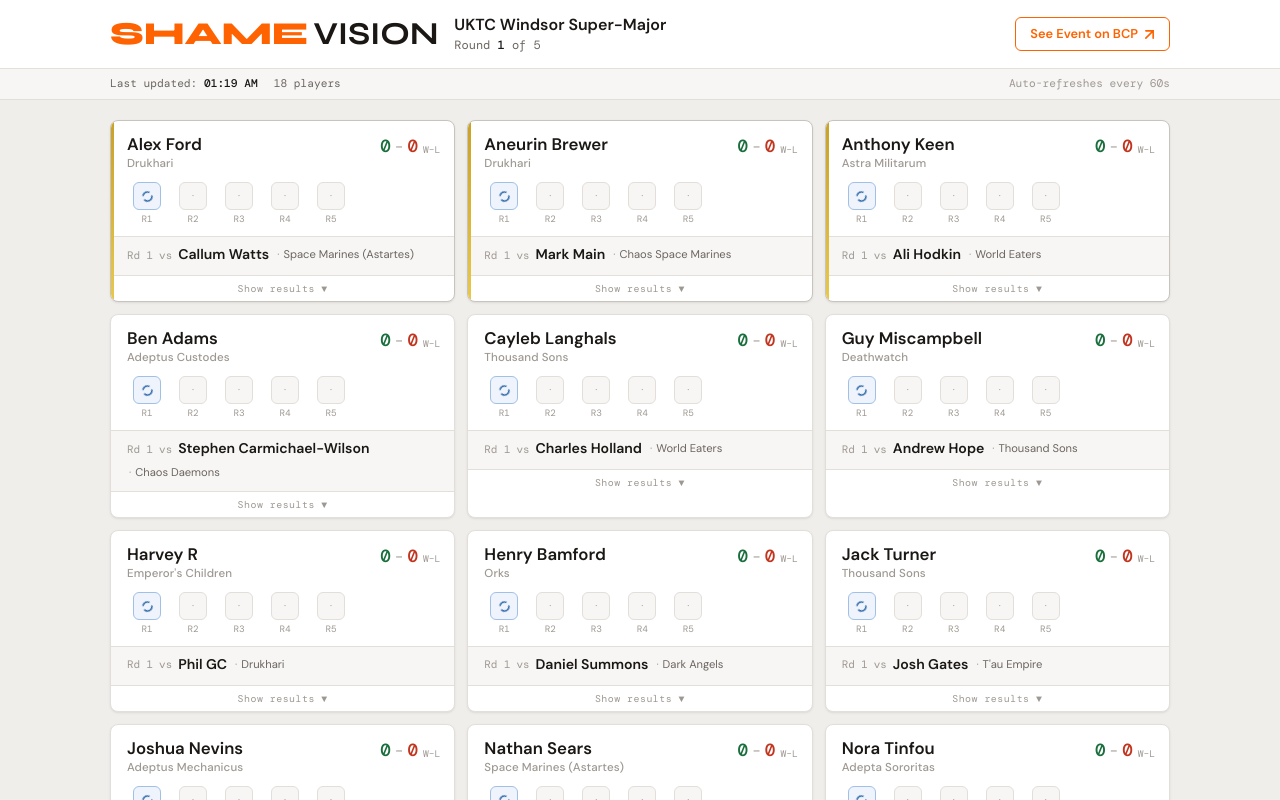
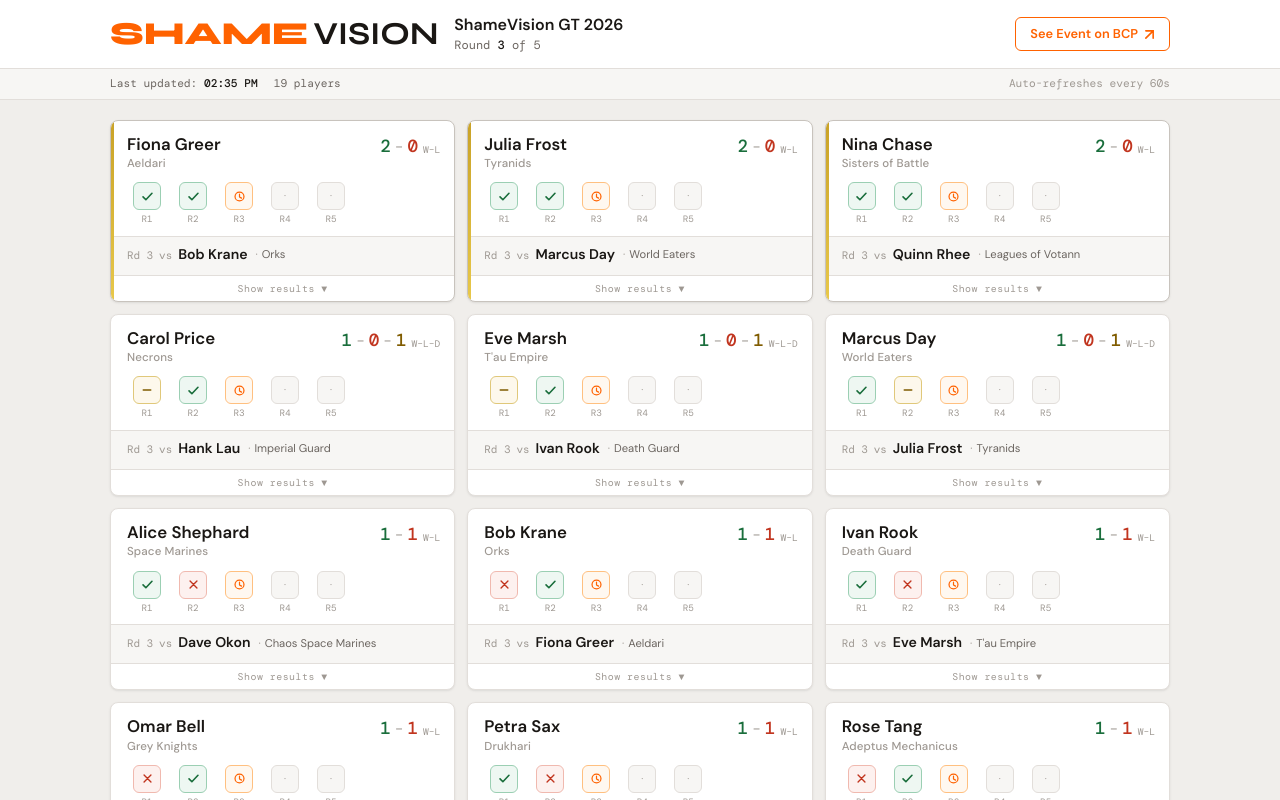
Before and after one commit to mattwhiteley/shamevision, a Next.js app: page / in a window 1280 px wide. Shown: the top 800 px of the page. Built offline with nearby package versions, Linux system fonts and the light colour scheme.

Commit message:
Add files via upload

```diff
--- a/app/globals.css
+++ b/app/globals.css
@@ -374,6 +374,7 @@ body {
 .round-pip--draw   .round-pip__icon { background: var(--draw-bg); border-color: #e0c87a; color: var(--draw); }
 .round-pip--bye    .round-pip__icon { background: var(--bye-bg);  border-color: #b0c8f0; color: var(--bye);  }
 .round-pip--in_progress .round-pip__icon { background: var(--live-bg); border-color: #a0c0e8; color: var(--live); }
+.round-pip--upcoming    .round-pip__icon { background: #fff8f0;       border-color: #ffc080; color: #ff6200;   }
 .round-pip--pending     .round-pip__icon { background: var(--surface-2); border-color: var(--border); color: var(--text-3); }
 
 /* Spinner */
--- a/app/page.tsx
+++ b/app/page.tsx
@@ -73,13 +73,13 @@ export default function Home() {
       {/* ── Cards ── */}
       <main className="main">
         <div className="grid">
-          {players.map((stats, i) => (
+          {players.map((stats) => (
             <PlayerCard
               key={stats.player.id}
               stats={stats}
               currentRound={data.currentRound}
               totalRounds={data.totalRounds}
-              rank={i + 1}
+              roundInProgress={data.roundInProgress}
             />
           ))}
         </div>
--- a/components/PlayerCard.tsx
+++ b/components/PlayerCard.tsx
@@ -8,7 +8,7 @@ type Props = {
   stats: PlayerStats;
   currentRound: number;
   totalRounds: number;
-  rank: number;
+  roundInProgress: boolean;
 };
 
 const OUTCOME_ICONS: Record<RoundOutcome, React.ReactNode> = {
@@ -38,6 +38,12 @@ const OUTCOME_ICONS: Record<RoundOutcome, React.ReactNode> = {
       <circle cx="8" cy="8" r="5.5" stroke="currentColor" strokeWidth="1.75" strokeDasharray="9 6" strokeLinecap="round" />
     </svg>
   ),
+  upcoming: (
+    <svg viewBox="0 0 16 16" fill="none" width="13" height="13">
+      <circle cx="8" cy="8" r="5.5" stroke="currentColor" strokeWidth="1.5" />
+      <path d="M8 5v3.5l2.5 1.5" stroke="currentColor" strokeWidth="1.5" strokeLinecap="round" strokeLinejoin="round" />
+    </svg>
+  ),
   pending: (
     <span style={{ fontSize: "10px", lineHeight: 1 }}>·</span>
   ),
@@ -49,6 +55,7 @@ const OUTCOME_LABELS: Record<RoundOutcome, string> = {
   draw: "Draw",
   bye: "Bye",
   in_progress: "Live",
+  upcoming: "Soon",
   pending: "—",
 };
 
@@ -71,7 +78,7 @@ export default function PlayerCard({
   stats,
   currentRound,
   totalRounds,
-  rank,
+  roundInProgress,
 }: Props) {
   const [expanded, setExpanded] = useState(false);
   const { player, wins, losses, draws, currentRoundData } = stats;
@@ -80,7 +87,7 @@ export default function PlayerCard({
 
   return (
     <div
-      className={`card${rank <= 3 ? " card--podium" : ""}${expanded ? " card--expanded" : ""}`}
+      className={`card${wins >= 2 ? " card--podium" : ""}${expanded ? " card--expanded" : ""}`}
       onClick={() => setExpanded((v) => !v)}
       role="button"
       tabIndex={0}
@@ -115,7 +122,7 @@ export default function PlayerCard({
           const rNum = i + 1;
           const rd = player.rounds.find((r) => r.round === rNum);
           const outcome: RoundOutcome = rd
-            ? getOutcome(rd.playerScore, rd.opponentScore, rd.opponent, rNum === currentRound)
+            ? getOutcome(rd.playerScore, rd.opponentScore, rd.opponent, rNum === currentRound, roundInProgress)
             : "pending";
           return <RoundPip key={rNum} roundNum={rNum} outcome={outcome} />;
         })}
@@ -154,7 +161,8 @@ export default function PlayerCard({
                 rd.playerScore,
                 rd.opponentScore,
                 rd.opponent,
-                rd.round === currentRound
+                rd.round === currentRound,
+                roundInProgress,
               );
               const resolved =
                 rd.playerScore !== null && rd.opponentScore !== null;
--- a/data/tournament.json
+++ b/data/tournament.json
@@ -1,32 +1,33 @@
 {
-  "eventName": "UKTC Windsor Super-Major",
-  "bcpUrl": "https://www.bestcoastpairings.com/event/AZFDANhFHJS6",
+  "eventName": "ShameVision GT 2026",
+  "bcpUrl": "https://www.bestcoastpairings.com/event/YOUR_EVENT_ID",
   "totalRounds": 5,
-  "currentRound": 1,
-  "updated_at": "2026-03-07T01:19:22",
+  "currentRound": 3,
+  "roundInProgress": false,
+  "updated_at": "2026-03-07T14:35:00",
   "players": [
     {
-      "id": "fBqy4lgUFARO",
-      "name": "Alex Ford",
-      "faction": "Drukhari",
+      "id": "1",
+      "name": "Alice Shephard",
+      "faction": "Space Marines",
       "rounds": [
         {
           "round": 1,
-          "opponent": "Callum Watts",
-          "opponentFaction": "Space Marines (Astartes)",
-          "playerScore": null,
-          "opponentScore": null
-        }
-      ]
-    },
-    {
-      "id": "YjgMiUIcM7z4",
-      "name": "Aneurin Brewer",
-      "faction": "Drukhari",
-      "rounds": [
+          "opponent": "Bob Krane",
+          "opponentFaction": "Orks",
+          "playerScore": 87,
+          "opponentScore": 45
+        },
         {
-          "round": 1,
-          "opponent": "Mark Main",
+          "round": 2,
+          "opponent": "Carol Price",
+          "opponentFaction": "Necrons",
+          "playerScore": 55,
+          "opponentScore": 72
+        },
+        {
+          "round": 3,
+          "opponent": "Dave Okon",
           "opponentFaction": "Chaos Space Marines",
           "playerScore": null,
           "opponentScore": null
@@ -34,13 +35,223 @@
       ]
     },
     {
-      "id": "z5c69TPz4xz4",
-      "name": "Anthony Keen",
-      "faction": "Astra Militarum",
+      "id": "2",
+      "name": "Bob Krane",
+      "faction": "Orks",
       "rounds": [
         {
           "round": 1,
-          "opponent": "Ali Hodkin",
+          "opponent": "Alice Shephard",
+          "opponentFaction": "Space Marines",
+          "playerScore": 45,
+          "opponentScore": 87
+        },
+        {
+          "round": 2,
+          "opponent": "Dave Okon",
+          "opponentFaction": "Chaos Space Marines",
+          "playerScore": 91,
+          "opponentScore": 60
+        },
+        {
+          "round": 3,
+          "opponent": "Fiona Greer",
+          "opponentFaction": "Aeldari",
+          "playerScore": null,
+          "opponentScore": null
+        }
+      ]
+    },
+    {
+      "id": "3",
+      "name": "Carol Price",
+      "faction": "Necrons",
+      "rounds": [
+        {
+          "round": 1,
+          "opponent": "Eve Marsh",
+          "opponentFaction": "T'au Empire",
+          "playerScore": 78,
+          "opponentScore": 78
+        },
+        {
+          "round": 2,
+          "opponent": "Alice Shephard",
+          "opponentFaction": "Space Marines",
+          "playerScore": 72,
+          "opponentScore": 55
+        },
+        {
+          "round": 3,
+          "opponent": "Hank Lau",
+          "opponentFaction": "Imperial Guard",
+          "playerScore": null,
+          "opponentScore": null
+        }
+      ]
+    },
+    {
+      "id": "4",
+      "name": "Dave Okon",
+      "faction": "Chaos Space Marines",
+      "rounds": [
+        {
+          "round": 1,
+          "opponent": "Fiona Greer",
+          "opponentFaction": "Aeldari",
+          "playerScore": 65,
+          "opponentScore": 82
+        },
+        {
+          "round": 2,
+          "opponent": "Bob Krane",
+          "opponentFaction": "Orks",
+          "playerScore": 60,
+          "opponentScore": 91
+        },
+        {
+          "round": 3,
+          "opponent": "Alice Shephard",
+          "opponentFaction": "Space Marines",
+          "playerScore": null,
+          "opponentScore": null
+        }
+      ]
+    },
+    {
+      "id": "5",
+      "name": "Eve Marsh",
+      "faction": "T'au Empire",
+      "rounds": [
+        {
+          "round": 1,
+          "opponent": "Carol Price",
+          "opponentFaction": "Necrons",
+          "playerScore": 78,
+          "opponentScore": 78
+        },
+        {
+          "round": 2,
+          "opponent": "Hank Lau",
+          "opponentFaction": "Imperial Guard",
+          "playerScore": 88,
+          "opponentScore": 40
+        },
+        {
+          "round": 3,
+          "opponent": "Ivan Rook",
+          "opponentFaction": "Death Guard",
+          "playerScore": null,
+          "opponentScore": null
+        }
+      ]
+    },
+    {
+      "id": "6",
+      "name": "Fiona Greer",
+      "faction": "Aeldari",
+      "rounds": [
+        {
+          "round": 1,
+          "opponent": "Dave Okon",
+          "opponentFaction": "Chaos Space Marines",
+          "playerScore": 82,
+          "opponentScore": 65
+        },
+        {
+          "round": 2,
+          "opponent": "Ivan Rook",
+          "opponentFaction": "Death Guard",
+          "playerScore": 77,
+          "opponentScore": 55
+        },
+        {
+          "round": 3,
+          "opponent": "Bob Krane",
+          "opponentFaction": "Orks",
+          "playerScore": null,
+          "opponentScore": null
+        }
+      ]
+    },
+    {
+      "id": "7",
+      "name": "Hank Lau",
+      "faction": "Imperial Guard",
+      "rounds": [
+        {
+          "round": 1,
+          "opponent": "Ivan Rook",
+          "opponentFaction": "Death Guard",
+          "playerScore": 50,
+          "opponentScore": 90
+        },
+        {
+          "round": 2,
+          "opponent": "Eve Marsh",
+          "opponentFaction": "T'au Empire",
+          "playerScore": 40,
+          "opponentScore": 88
+        },
+        {
+          "round": 3,
+          "opponent": "Carol Price",
+          "opponentFaction": "Necrons",
+          "playerScore": null,
+          "opponentScore": null
+        }
+      ]
+    },
+    {
+      "id": "8",
+      "name": "Ivan Rook",
+      "faction": "Death Guard",
+      "rounds": [
+        {
+          "round": 1,
+          "opponent": "Hank Lau",
+          "opponentFaction": "Imperial Guard",
+          "playerScore": 90,
+          "opponentScore": 50
+        },
+        {
+          "round": 2,
+          "opponent": "Fiona Greer",
+          "opponentFaction": "Aeldari",
+          "playerScore": 55,
+          "opponentScore": 77
+        },
+        {
+          "round": 3,
+          "opponent": "Eve Marsh",
+          "opponentFaction": "T'au Empire",
+          "playerScore": null,
+          "opponentScore": null
+        }
+      ]
+    },
+    {
+      "id": "9",
+      "name": "Julia Frost",
+      "faction": "Tyranids",
+      "rounds": [
+        {
+          "round": 1,
+          "opponent": "Karl Vines",
+          "opponentFaction": "Blood Angels",
+          "playerScore": 95,
+          "opponentScore": 40
+        },
+        {
+          "round": 2,
+          "opponent": "Lena Obi",
+          "opponentFaction": "Dark Angels",
+          "playerScore": 88,
+          "opponentScore": 50
+        },
+        {
+          "round": 3,
+          "opponent": "Marcus Day",
           "opponentFaction": "World Eaters",
           "playerScore": null,
           "opponentScore": null
@@ -48,55 +259,139 @@
       ]
     },
     {
-      "id": "woQXZRznsk3K",
-      "name": "Ben Adams",
-      "faction": "Adeptus Custodes",
+      "id": "10",
+      "name": "Karl Vines",
+      "faction": "Blood Angels",
       "rounds": [
         {
           "round": 1,
-          "opponent": "Stephen Carmichael-Wilson",
-          "opponentFaction": "Chaos Daemons",
+          "opponent": "Julia Frost",
+          "opponentFaction": "Tyranids",
+          "playerScore": 40,
+          "opponentScore": 95
+        },
+        {
+          "round": 2,
+          "opponent": "Marcus Day",
+          "opponentFaction": "World Eaters",
+          "playerScore": 70,
+          "opponentScore": 70
+        },
+        {
+          "round": 3,
+          "opponent": "Lena Obi",
+          "opponentFaction": "Dark Angels",
           "playerScore": null,
           "opponentScore": null
         }
       ]
     },
     {
-      "id": "33brY5UrLdsu",
-      "name": "Cayleb Langhals",
-      "faction": "Thousand Sons",
+      "id": "11",
+      "name": "Lena Obi",
+      "faction": "Dark Angels",
       "rounds": [
         {
           "round": 1,
-          "opponent": "Charles Holland",
+          "opponent": "Marcus Day",
           "opponentFaction": "World Eaters",
+          "playerScore": 61,
+          "opponentScore": 80
+        },
+        {
+          "round": 2,
+          "opponent": "Julia Frost",
+          "opponentFaction": "Tyranids",
+          "playerScore": 50,
+          "opponentScore": 88
+        },
+        {
+          "round": 3,
+          "opponent": "Karl Vines",
+          "opponentFaction": "Blood Angels",
           "playerScore": null,
           "opponentScore": null
         }
       ]
     },
     {
-      "id": "FbDq4Lt8E4tg",
-      "name": "Guy Miscampbell",
-      "faction": "Deathwatch",
+      "id": "12",
+      "name": "Marcus Day",
+      "faction": "World Eaters",
       "rounds": [
         {
           "round": 1,
-          "opponent": "Andrew Hope",
-          "opponentFaction": "Thousand Sons",
+          "opponent": "Lena Obi",
+          "opponentFaction": "Dark Angels",
+          "playerScore": 80,
+          "opponentScore": 61
+        },
+        {
+          "round": 2,
+          "opponent": "Karl Vines",
+          "opponentFaction": "Blood Angels",
+          "playerScore": 70,
+          "opponentScore": 70
+        },
+        {
+          "round": 3,
+          "opponent": "Julia Frost",
+          "opponentFaction": "Tyranids",
           "playerScore": null,
           "opponentScore": null
         }
       ]
     },
     {
-      "id": "s8lTu9rXoSUi",
-      "name": "Harvey R",
-      "faction": "Emperor's Children",
+      "id": "13",
+      "name": "Nina Chase",
+      "faction": "Sisters of Battle",
       "rounds": [
         {
           "round": 1,
-          "opponent": "Phil GC",
+          "opponent": "Omar Bell",
+          "opponentFaction": "Grey Knights",
+          "playerScore": 73,
+          "opponentScore": 65
+        },
+        {
+          "round": 2,
+          "opponent": "Petra Sax",
+          "opponentFaction": "Drukhari",
+          "playerScore": 82,
+          "opponentScore": 55
+        },
+        {
+          "round": 3,
+          "opponent": "Quinn Rhee",
+          "opponentFaction": "Leagues of Votann",
+          "playerScore": null,
+          "opponentScore": null
+        }
+      ]
+    },
+    {
+      "id": "14",
+      "name": "Omar Bell",
+      "faction": "Grey Knights",
+      "rounds": [
+        {
+          "round": 1,
+          "opponent": "Nina Chase",
+          "opponentFaction": "Sisters of Battle",
+          "playerScore": 65,
+          "opponentScore": 73
+        },
+        {
+          "round": 2,
+          "opponent": "Quinn Rhee",
+          "opponentFaction": "Leagues of Votann",
+          "playerScore": 88,
+          "opponentScore": 71
+        },
+        {
+          "round": 3,
+          "opponent": "Petra Sax",
           "opponentFaction": "Drukhari",
           "playerScore": null,
           "opponentScore": null
@@ -104,154 +399,140 @@
       ]
     },
     {
-      "id": "58mODOgA6nDN",
-      "name": "Henry Bamford",
-      "faction": "Orks",
+      "id": "15",
+      "name": "Petra Sax",
+      "faction": "Drukhari",
       "rounds": [
         {
           "round": 1,
-          "opponent": "Daniel Summons",
-          "opponentFaction": "Dark Angels",
+          "opponent": "Quinn Rhee",
+          "opponentFaction": "Leagues of Votann",
+          "playerScore": 91,
+          "opponentScore": 44
+        },
+        {
+          "round": 2,
+          "opponent": "Nina Chase",
+          "opponentFaction": "Sisters of Battle",
+          "playerScore": 55,
+          "opponentScore": 82
+        },
+        {
+          "round": 3,
+          "opponent": "Omar Bell",
+          "opponentFaction": "Grey Knights",
           "playerScore": null,
           "opponentScore": null
         }
       ]
     },
     {
-      "id": "rR2nlLnLJSn5",
-      "name": "Jack Turner",
-      "faction": "Thousand Sons",
+      "id": "16",
+      "name": "Quinn Rhee",
+      "faction": "Leagues of Votann",
       "rounds": [
         {
           "round": 1,
-          "opponent": "Josh Gates",
-          "opponentFaction": "T'au Empire",
+          "opponent": "Petra Sax",
+          "opponentFaction": "Drukhari",
+          "playerScore": 44,
+          "opponentScore": 91
+        },
+        {
+          "round": 2,
+          "opponent": "Omar Bell",
+          "opponentFaction": "Grey Knights",
+          "playerScore": 71,
+          "opponentScore": 88
+        },
+        {
+          "round": 3,
+          "opponent": "Nina Chase",
+          "opponentFaction": "Sisters of Battle",
           "playerScore": null,
           "opponentScore": null
         }
       ]
     },
     {
-      "id": "VZtgkvqvbJSy",
-      "name": "Joshua Nevins",
+      "id": "17",
+      "name": "Rose Tang",
       "faction": "Adeptus Mechanicus",
       "rounds": [
         {
           "round": 1,
-          "opponent": "Nick Hooper",
-          "opponentFaction": "Astra Militarum",
+          "opponent": "Sam Wolfe",
+          "opponentFaction": "Custodes",
+          "playerScore": 68,
+          "opponentScore": 75
+        },
+        {
+          "round": 2,
+          "opponent": "Tara King",
+          "opponentFaction": "Chaos Daemons",
+          "playerScore": 85,
+          "opponentScore": 60
+        },
+        {
+          "round": 3,
+          "opponent": "Sam Wolfe",
+          "opponentFaction": "Custodes",
           "playerScore": null,
           "opponentScore": null
         }
       ]
     },
     {
-      "id": "XhZ1fyFhfWUX",
-      "name": "Nathan Sears",
-      "faction": "Space Marines (Astartes)",
+      "id": "18",
+      "name": "Sam Wolfe",
+      "faction": "Custodes",
       "rounds": [
         {
           "round": 1,
-          "opponent": "Daniel Bolton",
-          "opponentFaction": "Blood Angels",
+          "opponent": "Rose Tang",
+          "opponentFaction": "Adeptus Mechanicus",
+          "playerScore": 75,
+          "opponentScore": 68
+        },
+        {
+          "round": 2,
+          "opponent": "Tara King",
+          "opponentFaction": "Chaos Daemons",
+          "playerScore": 55,
+          "opponentScore": 88
+        },
+        {
+          "round": 3,
+          "opponent": "Rose Tang",
+          "opponentFaction": "Adeptus Mechanicus",
           "playerScore": null,
           "opponentScore": null
         }
       ]
     },
     {
-      "id": "CyIARghyVvpf",
-      "name": "Nora Tinfou",
-      "faction": "Adepta Sororitas",
-      "rounds": [
-        {
-          "round": 1,
-          "opponent": "Dave Hillier",
-          "opponentFaction": "Tyranids",
-          "playerScore": null,
-          "opponentScore": null
-        }
-      ]
-    },
-    {
-      "id": "wqhXHJHQlJZL",
-      "name": "Oscar Luckin",
-      "faction": "Emperor's Children",
-      "rounds": [
-        {
-          "round": 1,
-          "opponent": "Alexander Wall",
-          "opponentFaction": "Adeptus Custodes",
-          "playerScore": null,
-          "opponentScore": null
-        }
-      ]
-    },
-    {
-      "id": "LqO4yFo5fdHG",
-      "name": "Paul Looker",
-      "faction": "Drukhari",
-      "rounds": [
-        {
-          "round": 1,
-          "opponent": "Charles Norman",
-          "opponentFaction": "T'au Empire",
-          "playerScore": null,
-          "opponentScore": null
-        }
-      ]
-    },
-    {
-      "id": "t4LODo37Kr16",
-      "name": "Robert Briden",
-      "faction": "Necrons",
-      "rounds": [
-        {
-          "round": 1,
-          "opponent": "Jarrad Evans",
-          "opponentFaction": "Necrons",
-          "playerScore": null,
-          "opponentScore": null
-        }
-      ]
-    },
-    {
-      "id": "ELGIbe6PWCxn",
-      "name": "Samuel Francis",
+      "id": "19",
+      "name": "Tara King",
       "faction": "Chaos Daemons",
       "rounds": [
         {
           "round": 1,
-          "opponent": "Byron 🔥🎲 Sidhu",
-          "opponentFaction": "Chaos Daemons",
-          "playerScore": null,
-          "opponentScore": null
-        }
-      ]
-    },
-    {
-      "id": "uYM5aFnNZIkL",
-      "name": "Spencer James",
-      "faction": "Emperor's Children",
-      "rounds": [
+          "opponent": "Sam Wolfe",
+          "opponentFaction": "Custodes",
+          "playerScore": 62,
+          "opponentScore": 85
+        },
         {
-          "round": 1,
-          "opponent": "Kaashif Hymabaccus",
-          "opponentFaction": "Necrons",
-          "playerScore": null,
-          "opponentScore": null
-        }
-      ]
-    },
-    {
-      "id": "NHwEcaiFGEpo",
-      "name": "Tim Waters",
-      "faction": "Drukhari",
-      "rounds": [
+          "round": 2,
+          "opponent": "Rose Tang",
+          "opponentFaction": "Adeptus Mechanicus",
+          "playerScore": 88,
+          "opponentScore": 85
+        },
         {
-          "round": 1,
-          "opponent": "Max Bouche",
-          "opponentFaction": "Adeptus Mechanicus",
+          "round": 3,
+          "opponent": "Sam Wolfe",
+          "opponentFaction": "Custodes",
           "playerScore": null,
           "opponentScore": null
         }
--- a/lib/tournament.ts
+++ b/lib/tournament.ts
@@ -9,11 +9,13 @@ export function getOutcome(
   playerScore: number | null,
   opponentScore: number | null,
   opponent: string,
-  isCurrentRound: boolean
+  isCurrentRound: boolean,
+  roundInProgress: boolean = true,
 ): RoundOutcome {
   if (opponent === "BYE") return "bye";
   if (playerScore === null || opponentScore === null) {
-    return isCurrentRound ? "in_progress" : "pending";
+    if (!isCurrentRound) return "pending";
+    return roundInProgress ? "in_progress" : "upcoming";
   }
   if (playerScore > opponentScore) return "win";
   if (playerScore < opponentScore) return "loss";
@@ -22,7 +24,8 @@ export function getOutcome(
 
 export function computePlayerStats(
   player: Player,
-  currentRound: number
+  currentRound: number,
+  roundInProgress: boolean,
 ): PlayerStats {
   let wins = 0;
   let losses = 0;
@@ -34,7 +37,8 @@ export function computePlayerStats(
       round.playerScore,
       round.opponentScore,
       round.opponent,
-      round.round === currentRound
+      round.round === currentRound,
+      roundInProgress,
     );
     outcomes.push(outcome);
     if (outcome === "win" || outcome === "bye") wins++;
@@ -50,7 +54,7 @@ export function computePlayerStats(
 
 export function getSortedPlayers(data: TournamentData): PlayerStats[] {
   return data.players
-    .map((p) => computePlayerStats(p, data.currentRound))
+    .map((p) => computePlayerStats(p, data.currentRound, data.roundInProgress))
     .sort((a, b) => {
       if (b.wins !== a.wins) return b.wins - a.wins;
       if (b.draws !== a.draws) return b.draws - a.draws;
--- a/types/tournament.ts
+++ b/types/tournament.ts
@@ -19,6 +19,8 @@ export type TournamentData = {
   bcpUrl: string;
   totalRounds: number;
   currentRound: number;
+  /** True when the current round is actively being played (within the time window) */
+  roundInProgress: boolean;
   /** ISO 8601 datetime string, e.g. "2026-03-07T14:35:00" */
   updated_at: string;
   players: Player[];
@@ -30,6 +32,7 @@ export type RoundOutcome =
   | "draw"
   | "bye"
   | "in_progress"
+  | "upcoming"
   | "pending";
 
 export type PlayerStats = {
```
Also changed, not shown: scripts/schedule.json (+6 -6 lines), 1 other file (tests, documents, lock files or other folders).
